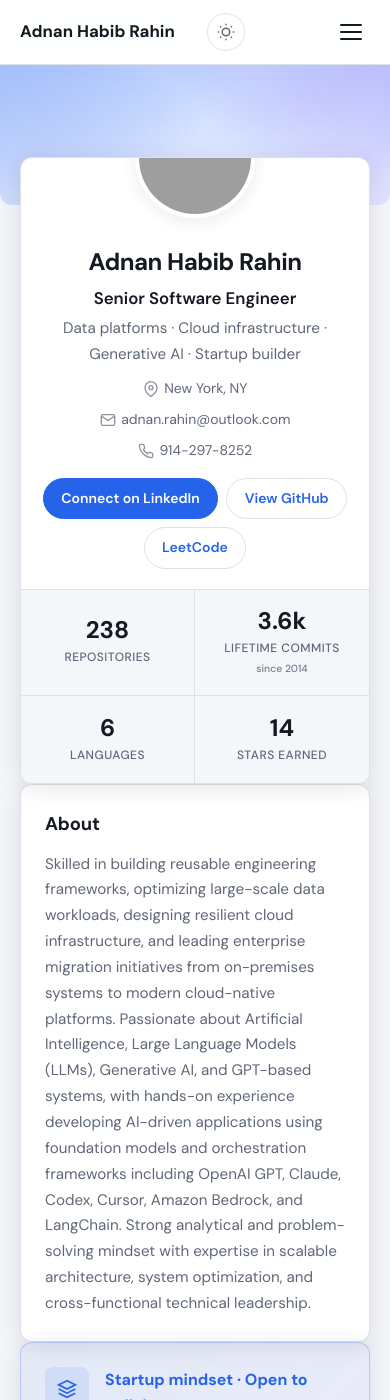
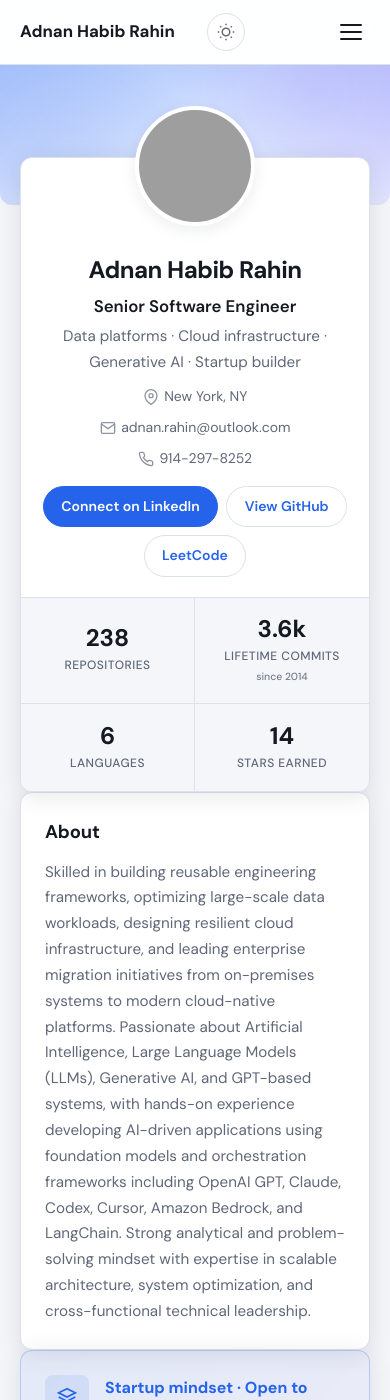
Before and after one commit to adnanrahin/adnanrahin.github.io, a Jekyll site: the page built from index.html, in a window 390 px wide and 1400 px high. Built offline with Jekyll 4.4.1, drawn with Linux system fonts in a browser that asks for light colours; some of the changed text lies outside the part shown; grey boxes are pictures that could not be loaded.

Commit message:
Fix mobile avatar clipping and add Big Data Engineering skills
Co-authored-by: Cursor <cursoragent@cursor.com>

```diff
--- a/_data/profile.yml
+++ b/_data/profile.yml
@@ -36,10 +36,12 @@ skills:
     items: [Java, Scala, Python, C++, C, JavaScript, TypeScript]
   - label: Databases
     items: [Oracle PL/SQL, MySQL, SQL, HQL, PandaSQL, Microsoft SQL Server, PostgreSQL, Snowflake]
+  - label: Big Data Engineering
+    items: [Spark, PySpark, Data Warehouse, Delta Lake, Data Lake, Data Mart, Amazon EMR, Databricks]
   - label: Machine Learning
     items: [Classification, Clustering, Regression, Fraud Detection, Image Processing, Natural Language Processing]
   - label: Libraries and Frameworks
-    items: [Spring Boot, REST API, Angular, Hibernate, Scikit-Learn, Pandas, NumPy, Apache Spark, PySpark, Databricks]
+    items: [Spring Boot, REST API, Angular, Hibernate, Scikit-Learn, Pandas, NumPy]
   - label: Design Pattern and Core Java
     items: [Singleton, Builder, Collections API, Thread, Generics]
   - label: Mathematics and Statistics
--- a/assets/css/style.css
+++ b/assets/css/style.css
@@ -239,7 +239,8 @@ code {
   position: relative;
   margin: -72px var(--page-gutter) 1.5rem;
   padding: 0;
-  overflow: hidden;
+  /* visible so the overlapping avatar is not clipped (esp. on mobile) */
+  overflow: visible;
 }
 .profile-card__top {
   display: flex;
@@ -277,6 +278,8 @@ code {
   flex-shrink: 0;
   margin-top: -76px;
   box-shadow: var(--shadow-sm);
+  position: relative;
+  z-index: 2;
 }
 
 .profile__headline { flex: 1; min-width: 0; padding-bottom: 0.25rem; }
@@ -364,6 +367,8 @@ code {
   grid-template-columns: repeat(4, 1fr);
   border-top: 1px solid var(--border);
   background: var(--profile-stats-bg);
+  border-radius: 0 0 var(--radius) var(--radius);
+  overflow: hidden;
 }
 .profile-stats--loading [data-stat] {
   opacity: 0.4;
@@ -1762,6 +1767,7 @@ a.docs-rail__link:hover {
     align-items: center;
     text-align: center;
     padding: 0 1.25rem 1rem;
+    padding-top: 0.5rem;
   }
   .profile__avatar {
     width: 120px;
```
